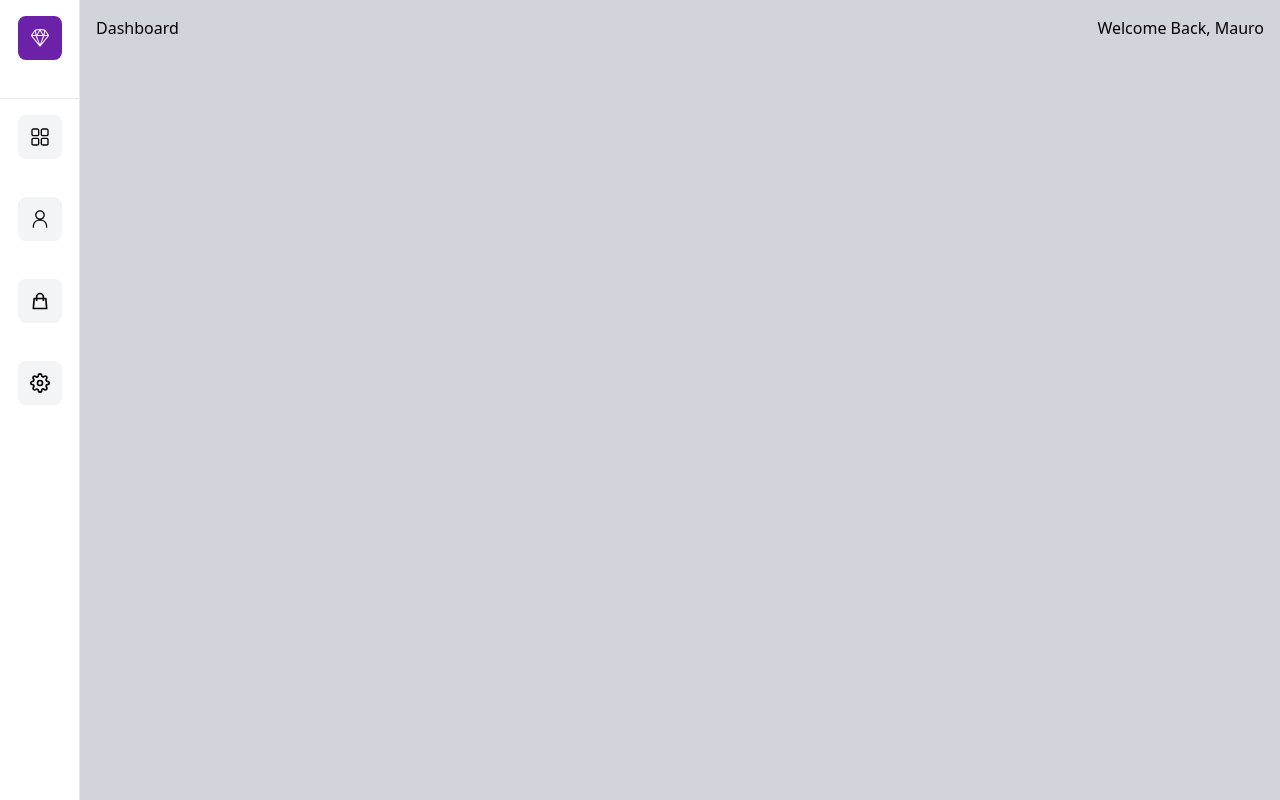
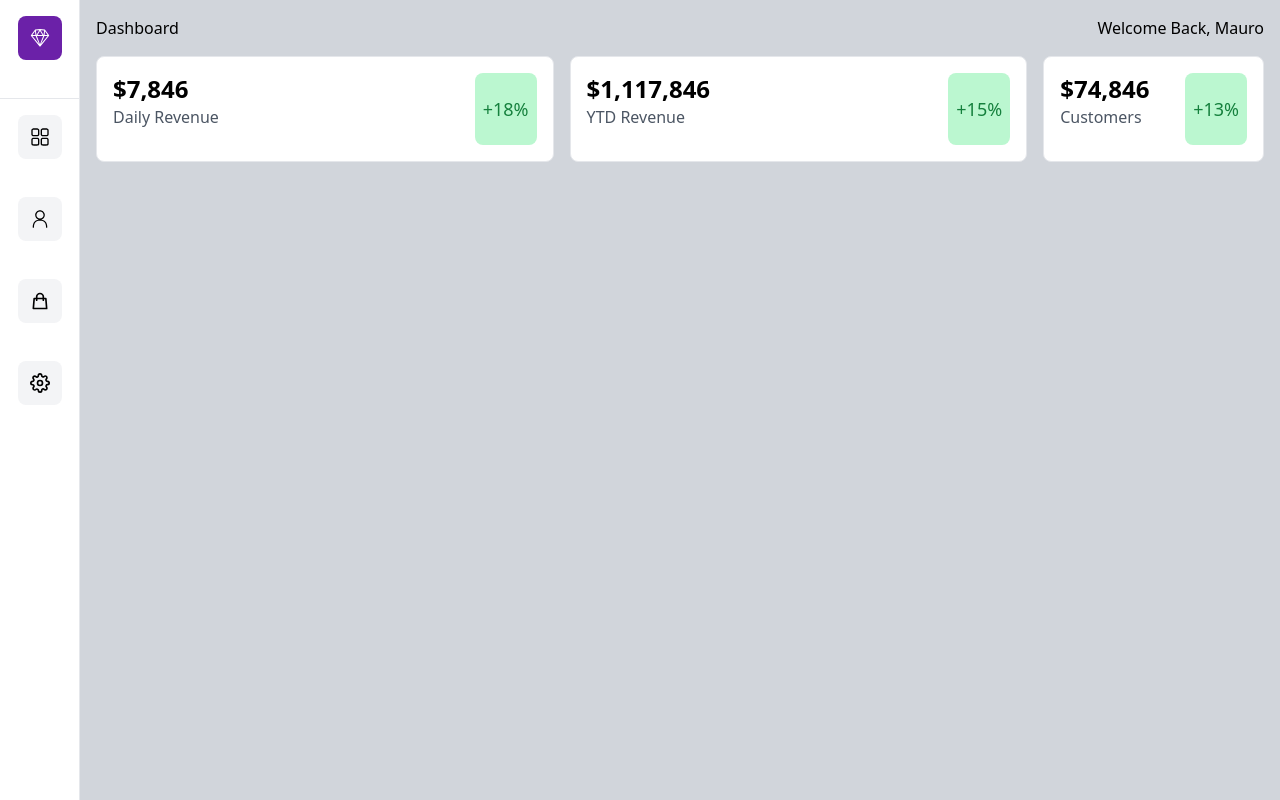
Before and after one commit to MioMauro/next13-dashboard, a Next.js app: page / in a window 1280 px wide. Built offline with nearby package versions, Linux system fonts and the light colour scheme.

Commit message:
TopCards component

```diff
--- /dev/null
+++ b/components/TopCards.jsx
@@ -0,0 +1,39 @@
+import React from 'react'
+
+const TopCards = () => {
+return (
+    <div className='grid lg:grid-cols-5 gap-4 p-4'>
+        <div className='lg:col-span-2 col-span-1 bg-white flex justify-between w-full border p-4 rounded-lg'>
+            <div className='flex flex-col w-full pb-4'>
+                <p className='text-2xl font-bold'>$7,846</p>
+                <p className='text-gray-600'>Daily Revenue</p>
+            </div>
+                <p className='bg-green-200 flex justify-center items-center p-2 rounded-lg'>
+                <span className='text-green-700 text-lg'>+18%</span>
+                </p>
+            </div>
+
+        <div className='lg:col-span-2 col-span-1 bg-white flex justify-between w-full border p-4 rounded-lg'>
+            <div className='flex flex-col w-full pb-4'>
+                <p className='text-2xl font-bold'>$1,117,846</p>
+                <p className='text-gray-600'>YTD Revenue</p>
+            </div>
+                <p className='bg-green-200 flex justify-center items-center p-2 rounded-lg'>
+                <span className='text-green-700 text-lg'>+15%</span>
+                </p>
+        </div>
+
+        <div className='bg-white flex justify-between w-full border p-4 rounded-lg'>
+            <div className='flex flex-col w-full pb-4'>
+                <p className='text-2xl font-bold'>$74,846</p>
+                <p className='text-gray-600'>Customers</p>
+            </div>
+                <p className='bg-green-200 flex justify-center items-center p-2 rounded-lg'>
+                <span className='text-green-700 text-lg'>+13%</span>
+                </p>
+        </div>
+    </div>
+)
+}
+
+export default TopCards
--- a/pages/index.js
+++ b/pages/index.js
@@ -1,6 +1,7 @@
 import Head from 'next/head'
 import Image from 'next/image'
 import Header from '@/components/Header'
+import TopCards from '@/components/TopCards'
 
 
 export default function Home() {
@@ -14,6 +15,7 @@
       </Head>
       <main className="bg-gray-300 min-h-screen">
       <Header/>
+      <TopCards/>
       </main>
     </>
   )
```
Also changed, not shown: 1 other file (tests, documents, lock files or other folders).
